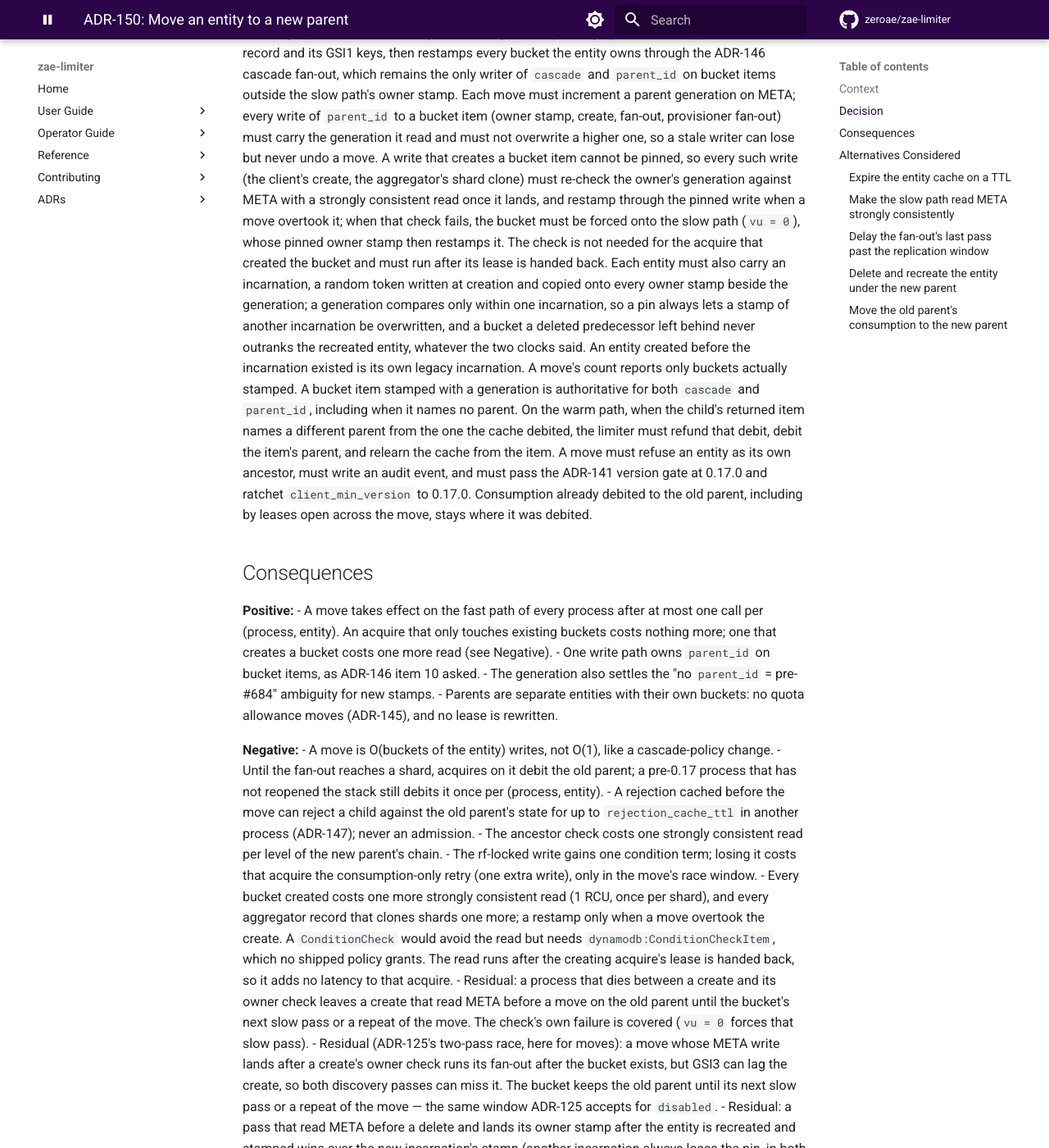
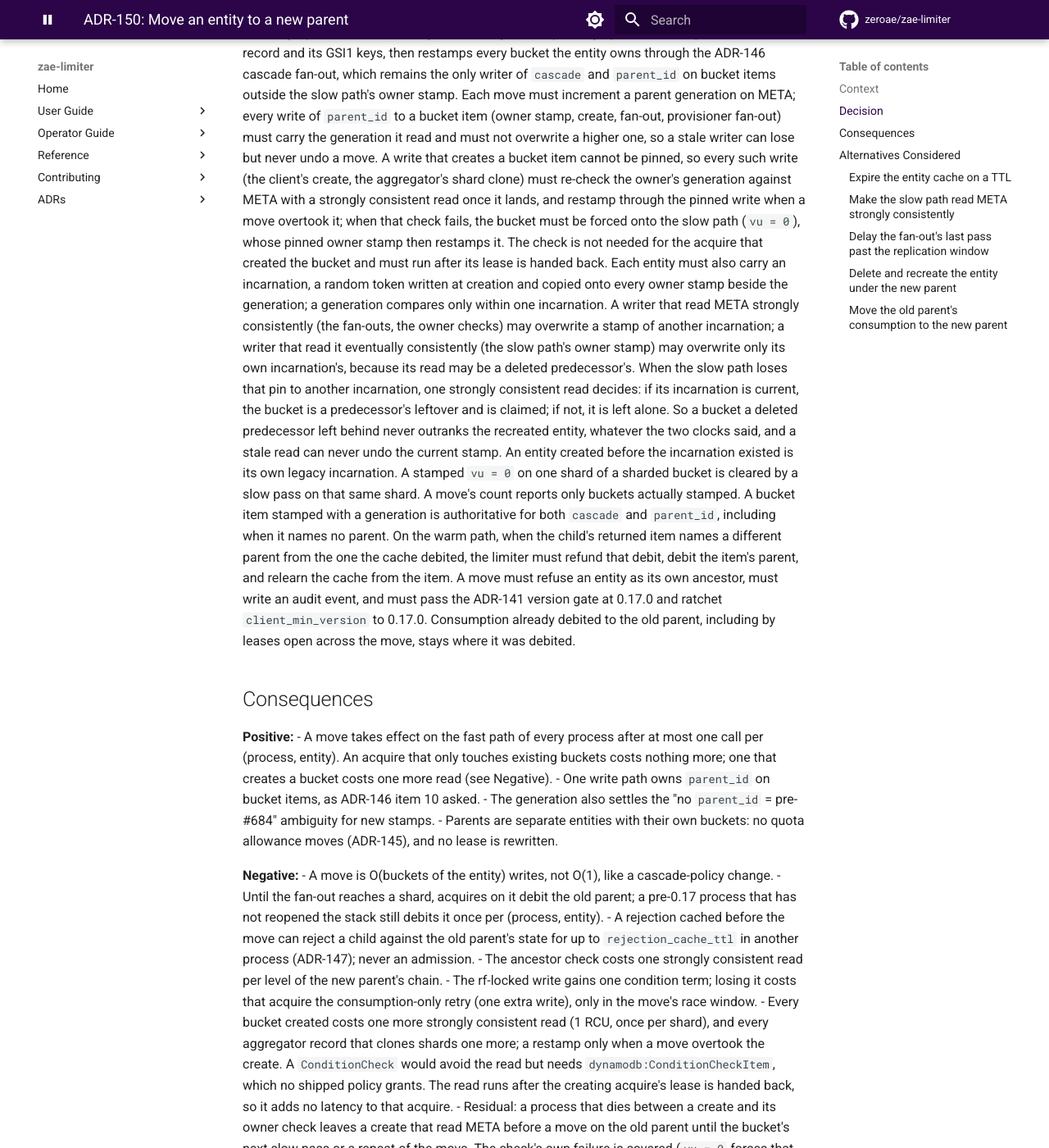
Before and after one commit to zeroae/zae-limiter, an MkDocs documentation site: the page built from docs/adr/150-move-entity-to-new-parent.md, in a window 1280 px wide and 1400 px high, scrolled down 786 px. Shown: the whole window at 82% size. Built offline with MkDocs 1.6.1 and Material for MkDocs 9.7.7, drawn with Linux system fonts in a browser that asks for light colours; comment, search, counter and statistics services are not loaded; the version menu is left out; some of the changed text lies outside the part shown.

Commit message:
📝 docs(adr): record the two owner pins and same-shard clearing in ADR-150
Follows the third review's fixes. ADR-150 (Proposed) and its design doc
now say that writers which read META strongly consistently may overwrite
another incarnation's stamp while the slow path's owner stamp may overwrite
only its own (claiming a predecessor's leftover after one consistent read),
what a slow pass that read a predecessor's record does to its own acquire,
and that a stamped `vu = 0` on a sharded bucket is cleared on that shard.
The residual about a pre-delete pass winning after a recreate is replaced:
that pass can no longer win.

Refs #677

Co-Authored-By: Claude Opus 5.5 <noreply@anthropic.com>

```diff
--- a/docs/adr/150-move-entity-to-new-parent.md
+++ b/docs/adr/150-move-entity-to-new-parent.md
@@ -41,10 +41,16 @@ check fails, the bucket must be forced onto the slow path (`vu = 0`), whose pinn
 stamp then restamps it. The check is not needed for the acquire that created the bucket and
 must run after its lease is handed back. Each entity must also carry an incarnation, a random
 token written at creation and copied onto every owner stamp beside the generation; a
-generation compares only within one incarnation, so a pin always lets a stamp of another
-incarnation be overwritten, and a bucket a deleted predecessor left behind never outranks the
-recreated entity, whatever the two clocks said. An entity created before the incarnation
-existed is its own legacy incarnation. A move's count reports only buckets actually stamped.
+generation compares only within one incarnation. A writer that read META strongly
+consistently (the fan-outs, the owner checks) may overwrite a stamp of another incarnation; a
+writer that read it eventually consistently (the slow path's owner stamp) may overwrite only
+its own incarnation's, because its read may be a deleted predecessor's. When the slow path
+loses that pin to another incarnation, one strongly consistent read decides: if its
+incarnation is current, the bucket is a predecessor's leftover and is claimed; if not, it is
+left alone. So a bucket a deleted predecessor left behind never outranks the recreated
+entity, whatever the two clocks said, and a stale read can never undo the current stamp. An
+entity created before the incarnation existed is its own legacy incarnation. A stamped `vu = 0`
+on one shard of a sharded bucket is cleared by a slow pass on that same shard. A move's count reports only buckets actually stamped.
 A bucket item stamped with a
 generation is authoritative for both `cascade` and `parent_id`, including when it names no
 parent. On the warm path, when the child's returned item names a different parent from the
@@ -87,10 +93,11 @@ by leases open across the move, stays where it was debited.
   create's owner check runs its fan-out after the bucket exists, but GSI3 can lag the
   create, so both discovery passes can miss it. The bucket keeps the old parent until its
   next slow pass or a repeat of the move — the same window ADR-125 accepts for `disabled`.
-- Residual: a pass that read META before a delete and lands its owner stamp after the entity
-  is recreated and stamped wins over the new incarnation's stamp (another incarnation always
-  loses the pin, in both directions). The recreated entity's next slow pass on that bucket
-  restamps it.
+- A slow pass whose eventually consistent META read returned a deleted predecessor's record
+  still commits, on the consumption-only retry: that one acquire debits the predecessor's
+  parent once, the same bound as a lease opened before a move. It never restamps the bucket.
+- A slow pass that loses its owner pin to another incarnation costs one strongly consistent
+  read (1 RCU); a predecessor's leftover is then claimed and the write re-sent once.
 
 ## Alternatives Considered
 
```
Also changed, not shown: docs/plans/2026-10-09-move-entity-design.md (+24 -4 lines).
